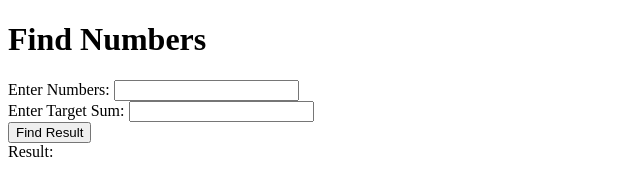
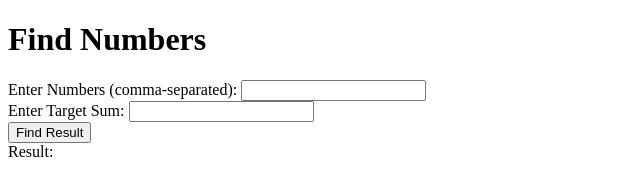
Before and after one commit to ThoNguyen2024/thonguyen2024.github.io, a plain HTML site: page index.html in a window 1280 px wide. Shown: the whole page, without its empty margins (0-640 px from the left). Drawn offline with Linux system fonts and the light colour scheme.

Commit message:
Update index.html

```diff
--- a/index.html
+++ b/index.html
@@ -8,7 +8,7 @@
 <body>
     <h1>Find Numbers</h1>
 
-    <label for="txtNumbers">Enter Numbers:</label>
+    <label for="txtNumbers">Enter Numbers (comma-separated):</label>
     <input type="text" id="txtNumbers" />
     <br />
 
```
